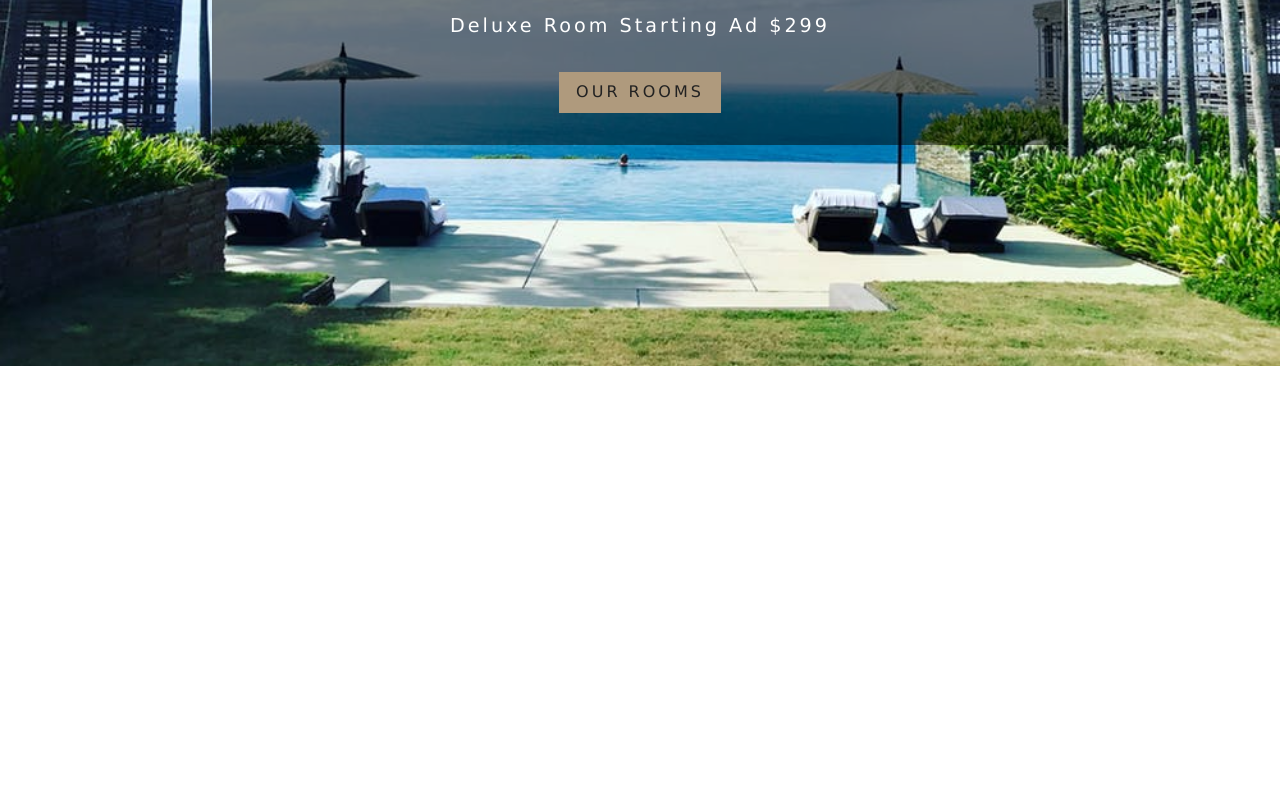
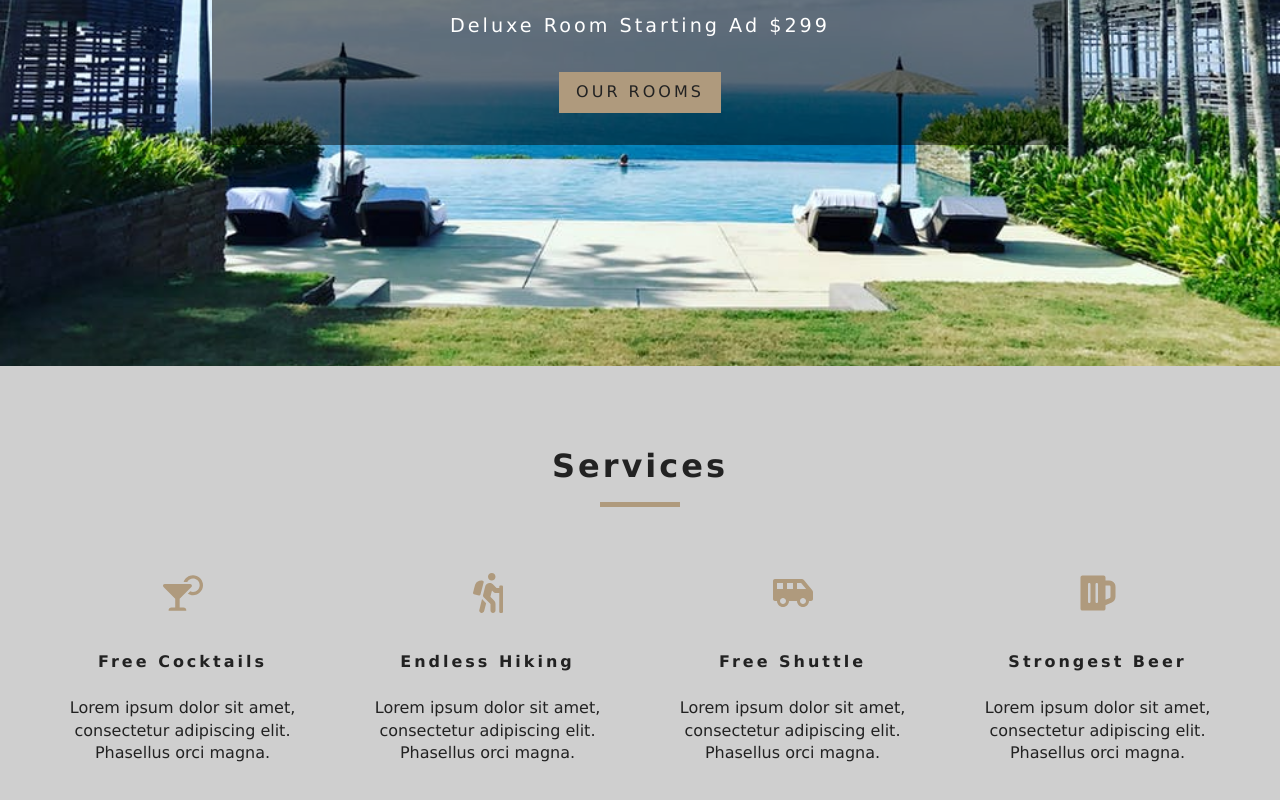
Before and after one commit to MykolaZahanych/hotel-reservation, a React (Create React App) app: page / in a window 1280 px wide. Shown: the part 434-1234 px from the top of the page. Before the commit the page ends 800 px from the top, so only its background shows below. Built offline with nearby package versions, Linux system fonts and the light colour scheme.

Commit message:
add services component

```diff
--- a/src/App.css
+++ b/src/App.css
@@ -252,6 +252,7 @@
 }
 .services h6 {
   letter-spacing: var(--mainSpacing);
+  text-transform: capitalize;
 }
 .services p {
   width: 80%;
--- /dev/null
+++ b/src/components/Services.js
@@ -0,0 +1,50 @@
+import React, { Component } from 'react';
+import { FaCocktail, FaHiking, FaShuttleVan, FaBeer } from 'react-icons/fa';
+
+import Title from './Title';
+
+export default class Services extends Component {
+  state = {
+    services: [
+      {
+        icon: <FaCocktail />,
+        title: 'free cocktails',
+        info: 'Lorem ipsum dolor sit amet, consectetur adipiscing elit. Phasellus orci magna.',
+      },
+      {
+        icon: <FaHiking />,
+        title: 'Endless Hiking',
+        info: 'Lorem ipsum dolor sit amet, consectetur adipiscing elit. Phasellus orci magna.',
+      },
+      {
+        icon: <FaShuttleVan />,
+        title: 'Free shuttle',
+        info: 'Lorem ipsum dolor sit amet, consectetur adipiscing elit. Phasellus orci magna.',
+      },
+      {
+        icon: <FaBeer />,
+        title: 'Strongest Beer',
+        info: 'Lorem ipsum dolor sit amet, consectetur adipiscing elit. Phasellus orci magna.',
+      },
+    ],
+  };
+
+  render() {
+    return (
+      <section className='services'>
+        <Title title='services' />
+        <div className='services-center'>
+          {this.state.services.map((item, index) => {
+            return (
+              <article key={index} className='service'>
+                <span>{item.icon}</span>
+                <h6>{item.title}</h6>
+                <p>{item.info}</p>
+              </article>
+            );
+          })}
+        </div>
+      </section>
+    );
+  }
+}
--- /dev/null
+++ b/src/components/Title.js
@@ -0,0 +1,10 @@
+import React from 'react';
+
+export default function Title({ title }) {
+  return (
+    <div className='section-title'>
+      <h4>{title}</h4>
+      <div />
+    </div>
+  );
+}
--- a/src/pages/Home.js
+++ b/src/pages/Home.js
@@ -3,9 +3,11 @@
 
 import Hero from '../components/Hero';
 import Banner from '../components/Banner';
+import Services from '../components/Services';
 
 const Home = () => {
   return (
+    <>
       <Hero>
         <Banner title='luxurious rooms' subtitle='deluxe room starting ad $299'>
           <Link to='/rooms' className='btn-primary'>
@@ -13,6 +15,8 @@
           </Link>
         </Banner>
       </Hero>
+      <Services />
+    </>
   );
 };
 
```
Lines whose indentation alone changed are shown as unchanged.
